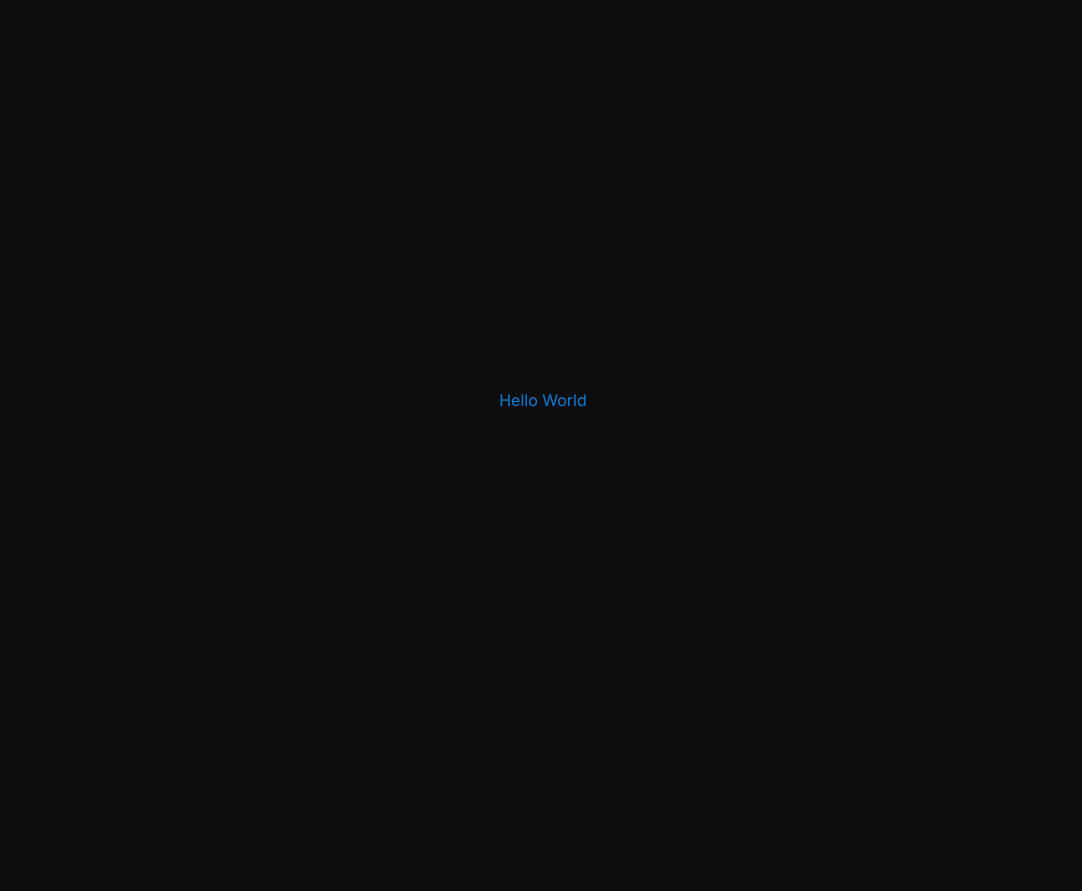
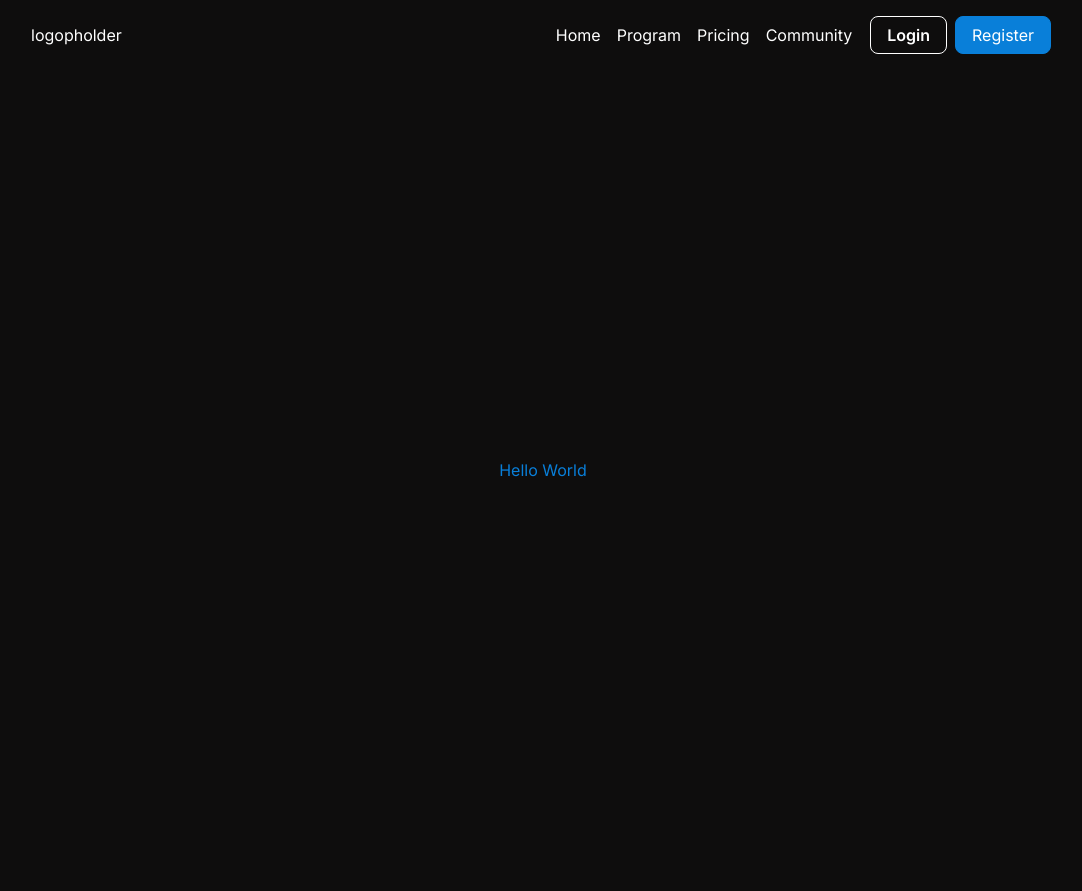
Before and after one commit to XII-A/commercial_gym, a Next.js app in the folder gym_website/: page / in a window 1280 px wide. Shown: the top 891 px of the page, without its empty margins (97-1179 px from the left). Before the commit the page ends 800 px from the top, so only its background shows below. Built offline with nearby package versions, Linux system fonts and the light colour scheme.

Commit message:
feat: Added previously made changes

```diff
--- a/gym_website/src/app/globals.css
+++ b/gym_website/src/app/globals.css
@@ -6,6 +6,7 @@
   --foreground-rgb: 0, 0, 0;
   --background-start-rgb: 214, 219, 220;
   --background-end-rgb: 255, 255, 255;
+  scroll-behavior: smooth;
 }
 
 @media (prefers-color-scheme: dark) {
@@ -17,5 +18,5 @@
 }
 
 body {
-  background-color: #0E0D0D;
+  background-color: #0e0d0d;
 }
--- a/gym_website/src/app/layout.js
+++ b/gym_website/src/app/layout.js
@@ -1,17 +1,23 @@
-import { Inter } from 'next/font/google'
-import './globals.css'
+import { Inter } from "next/font/google";
+import "./globals.css";
+import Navbar from "@/components/NavBar/NavBar";
+import Footer from "@/components/Footer/Footer";
 
-const inter = Inter({ subsets: ['latin'] })
+const inter = Inter({ subsets: ["latin"] });
 
 export const metadata = {
-  title: 'Create Next App',
-  description: 'Generated by create next app',
-}
+  title: "Create Next App",
+  description: "Generated by create next app",
+};
 
 export default function RootLayout({ children }) {
   return (
     <html lang="en">
-      <body className={inter.className}>{children}</body>
+      <body className={inter.className}>
+        <Navbar />
+        {children}
+        <Footer />
+      </body>
     </html>
-  )
+  );
 }
--- a/gym_website/src/app/page.js
+++ b/gym_website/src/app/page.js
@@ -2,7 +2,7 @@ import Image from "next/image";
 
 export default function Home() {
   return (
-    <div className="flex flex-col items-center justify-center min-h-screen py-2 text-primary">
+    <div className="flex flex-col items-center justify-center min-h-screen py-2 text-primary-default ">
       Hello World
     </div>
   );
--- /dev/null
+++ b/gym_website/src/components/Footer/Footer.jsx
@@ -0,0 +1,40 @@
+import React from "react";
+
+const Footer = () => {
+  return (
+    <div className="flex justify-between items-center px-32 py-4 text-white">
+      <div className="flex flex-col items-start w-1/4">
+        <div className="flex justify-start items-center gap-3">
+          <div>Logo</div>
+          <div>Logo</div>
+        </div>
+        <div className="text-sm">
+          Highlight benefits of each exercise, both physical and mental
+        </div>
+      </div>
+
+      <div className="flex items-center justify-between ">
+        <div className="flex flex-col items-center mx-14">
+          <div>text</div>
+          <div>text</div>
+          <div>text</div>
+          <div>text</div>
+        </div>
+        <div className="flex flex-col items-center mx-14" id="footer">
+          <div>text</div>
+          <div>text</div>
+          <div>text</div>
+          <div>text</div>
+        </div>
+        <div className="flex flex-col items-center mx-14">
+          <div>text</div>
+          <div>text</div>
+          <div>text</div>
+          <div>text</div>
+        </div>
+      </div>
+    </div>
+  );
+};
+
+export default Footer;
--- /dev/null
+++ b/gym_website/src/components/NavBar/ContainedButton.jsx
@@ -0,0 +1,14 @@
+import React from "react";
+
+function Button({ label, extraClassNames, onClick }) {
+  return (
+    <button
+      onClick={onClick}
+      className={`bg-primary-default transition-all hover:bg-primary-dark text-white px-4 py-1.5 rounded-lg border border-primary-default hover:border-primary-dark ${extraClassNames}`}
+    >
+      {label}
+    </button>
+  );
+}
+
+export default Button;
--- /dev/null
+++ b/gym_website/src/components/NavBar/NavBar.jsx
@@ -0,0 +1,46 @@
+import React from "react";
+
+import ContainedButton from "./ContainedButton";
+import OutlinedButton from "./OutlinedButton";
+
+function Navbar() {
+  return (
+    <div className={`flex justify-between items-center px-32 py-4 `}>
+      <div className={`text-white `}>logopholder</div>
+      <div className={`flex items-center `}>
+        <div className={`flex items-center`}>
+          <a
+            href="#home"
+            className={`text-white mx-2 no-underline  transition-all hover:text-primary-default`}
+          >
+            Home
+          </a>
+          <a
+            href="#program"
+            className={`text-white mx-2 no-underline  transition-all hover:text-primary-default`}
+          >
+            Program
+          </a>
+          <a
+            href="#pricing"
+            className={`text-white mx-2 no-underline  transition-all hover:text-primary-default`}
+          >
+            Pricing
+          </a>
+          <a
+            href="#footer"
+            className={`text-white mx-2 no-underline  transition-all hover:text-primary-default`}
+          >
+            Community
+          </a>
+        </div>
+        <div className="flex items-center ms-1.5">
+          <OutlinedButton label={"Login"} extraClassNames={"mx-1"} />
+          <ContainedButton label={"Register"} extraClassNames={"mx-1"} />
+        </div>
+      </div>
+    </div>
+  );
+}
+
+export default Navbar;
--- /dev/null
+++ b/gym_website/src/components/NavBar/OutlinedButton.jsx
@@ -0,0 +1,14 @@
+import React from "react";
+
+function Button({ label, extraClassNames, onClick }) {
+  return (
+    <button
+      onClick={onClick}
+      className={`bg-transparent transition-all hover:bg-primary-default text-white font-semibold hover:text-white  px-4 py-1.5 rounded-lg border border-white hover:border-primary-default ${extraClassNames}`}
+    >
+      {label}
+    </button>
+  );
+}
+
+export default Button;
--- a/gym_website/tailwind.config.js
+++ b/gym_website/tailwind.config.js
@@ -13,7 +13,17 @@ module.exports = {
           "conic-gradient(from 180deg at 50% 50%, var(--tw-gradient-stops))",
       },
       colors: {
-        primary: "#097FD9",
+        primary: {
+          default: "#097fd9",
+          dark: "#036dc6",
+          light: "#0d8ce7",
+        },
+        secondary: {
+          default: "#cf4b08",
+          dark: "#d96309",
+          light: "#e0720b",
+        },
+
         white: "#FFFFFF",
       },
     },
```
